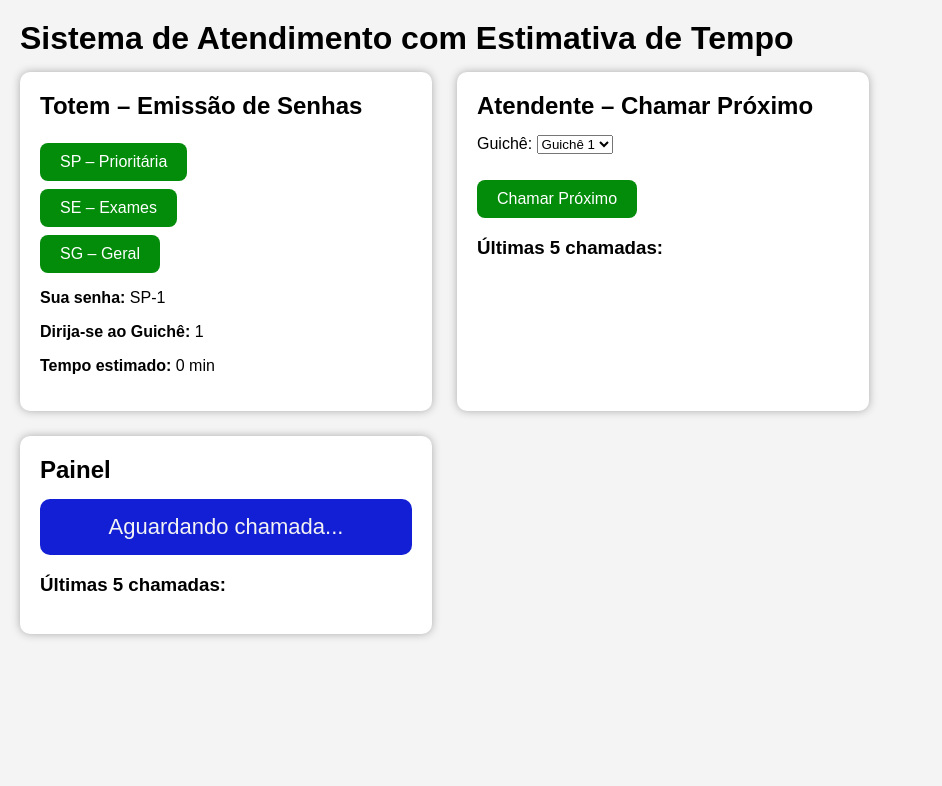
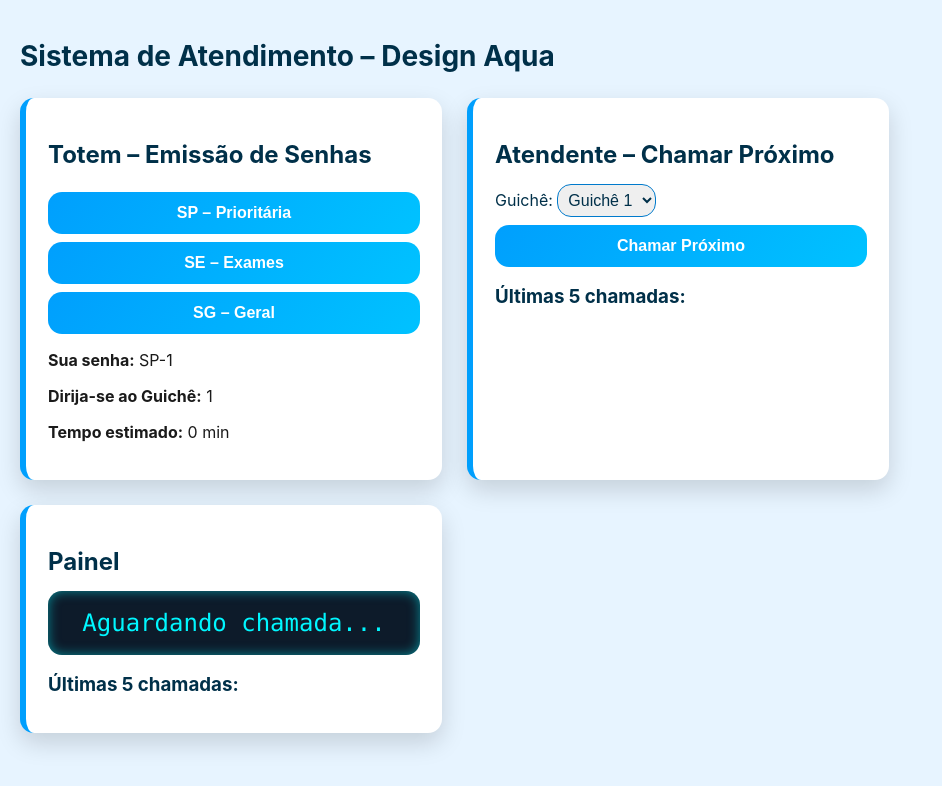
Before and after one commit to kelthuzadeoq-ship-it/WEB_TICKET, a plain HTML site: page INDEX.HTML in a window 1280 px wide. Both pictures are taken after a click on the button "SP – Prioritária". Shown: the whole page, without its empty margins (0-942 px from the left). Drawn offline with Linux system fonts and the light colour scheme.

Commit message:
Refactor HTML structure and styles in INDEX.HTML

```diff
--- a/INDEX.HTML
+++ b/INDEX.HTML
@@ -1,102 +1,152 @@
-<!DOCTYPE html> <!-- Declara o tipo do documento como HTML5 -->
-<html lang="pt-br"> <!-- Define o idioma da página -->
-
-<head> <!-- Cabeçalho do documento -->
-<meta charset="UTF-8"> <!-- Codificação UTF-8 -->
-<title>Sistema de Atendimento com Estimativa de Tempo</title> <!-- Título da aba -->
+<!DOCTYPE html>
+<html lang="pt-br">
+<head>
+<meta charset="UTF-8">
+<title>Sistema de Atendimento – Design Aqua</title>
 
 <style>
 
-body { /* Corpo da página */
-    font-family: Arial, sans-serif; /* Fonte padrão */
-    background: #f4f4f4; /* Fundo cinza claro */
-    margin: 0; /* Remove margem padrão */
-    padding: 20px; /* Espaçamento interno */
+:root {
+    --bg: #e7f4ff;
+    --card: #ffffff;
+    --radius: 14px;
+
+    --btn1: #009ffd;
+    --btn1-hover: #0077c2;
+
+    --painel-bg: #0d1b2a;
+    --painel-text: #00f7ff;
+
+    --sp: #d90429;
+    --se: #0066ff;
+    --sg: #8f00ff;
+
+    --text: #1a1a1a;
+    --title: #003049;
 }
 
-h1, h2 { /* Títulos */
-    margin: 0 0 15px 0; /* Margem inferior */
+body {
+    font-family: "Inter", Arial, sans-serif;
+    background: var(--bg);
+    margin: 0;
+    padding: 20px;
+    color: var(--text);
 }
 
-.container { /* Container principal */
-    display: flex; /* Flexbox layout */
-    gap: 25px; /* Espaçamento entre boxes */
-    flex-wrap: wrap; /* Quebra linha em telas pequenas */
+h1 {
+    font-size: 28px;
+    margin-bottom: 25px;
+    color: var(--title);
+    font-weight: 700;
 }
 
-.box { /* Caixa de cada seção */
-    background: #ffffff; /* Fundo branco */
-    padding: 20px; /* Espaçamento interno */
-    width: 30%; /* Largura da caixa */
-    min-width: 300px; /* Largura mínima */
-    border-radius: 10px; /* Cantos arredondados */
-    box-shadow: 0 0 8px #aaa; /* Sombra */
+h2, h3 {
+    margin-bottom: 15px;
+    color: var(--title);
 }
 
-button { /* Botões */
-    padding: 10px 20px;
-    margin-top: 8px;
-    cursor: pointer;
-    background: #038b0a;
-    color: white;
-    border: none;
-    border-radius: 8px;
-    font-size: 16px;
+.container {
+    display: flex;
+    gap: 25px;
+    flex-wrap: wrap;
 }
 
-button:hover { /* Efeito hover */
-    background: #e3ff41;
+.box {
+    background: var(--card);
+    padding: 22px;
+    width: 30%;
+    min-width: 330px;
+    border-radius: var(--radius);
+    box-shadow: 0 10px 25px rgba(0,0,0,0.15);
+    border-left: 6px solid #009ffd;
+    transition: 0.25s ease;
 }
 
-.painel-senha { /* Painel digital */
-    background: rgb(18, 31, 212);
-    color: rgb(243, 243, 243);
-    font-size: 22px;
-    padding: 15px;
-    border-radius: 10px;
-    margin-top: 10px;
-    text-align: center;
+.box:hover {
+    transform: translateY(-4px);
+    box-shadow: 0 15px 35px rgba(0,0,0,0.25);
 }
 
-#ultimaSenha, #tempoEstimado, #ultimasChamadas { /* IDs para informações dinâmicas */
-    margin-top: 10px;
+button {
+    width: 100%;
+    padding: 12px;
+    margin-top: 8px;
     font-size: 16px;
+    border-radius: var(--radius);
+    border: none;
+    cursor: pointer;
+    background: linear-gradient(130deg, #009ffd, #00c2ff);
+    color: #fff;
+    font-weight: 600;
+    transition: 0.3s ease;
 }
 
-ul { /* Lista de últimas chamadas */
-    list-style: none; /* Remove marcadores */
+button:hover {
+    background: linear-gradient(130deg, #007acc, #0097d0);
+    transform: scale(1.03);
+}
+
+.painel-senha {
+    background: var(--painel-bg);
+    color: var(--painel-text);
+    padding: 18px;
+    text-align: center;
+    font-size: 24px;
+    border-radius: var(--radius);
+    margin-top: 10px;
+    font-family: Consolas, monospace;
+    box-shadow: inset 0 0 12px rgba(0,247,255,0.5);
+}
+
+ul {
+    list-style: none;
     padding: 0;
     margin: 0;
 }
 
-/* ================== NOVAS CLASSES PARA CORES ================== */
-.sp { color: red; } /* SP (Prioritária) → vermelho */
-.se { color: blue; } /* SE (Exames) → azul */
-.sg { color: rgb(75, 11, 224); } /* SG (Geral) → verde */
+ul li {
+    padding: 6px 0;
+    font-size: 16px;
+    border-bottom: 1px solid #e5e5e5;
+}
+
+.sp { color: var(--sp); font-weight: bold; }
+.se { color: var(--se); font-weight: bold; }
+.sg { color: var(--sg); font-weight: bold; }
+
+label, select {
+    font-size: 16px;
+    color: var(--title);
+}
+
+select {
+    padding: 6px;
+    border-radius: var(--radius);
+    border: 1px solid #007acc;
+}
 
 </style>
-
 </head>
 
-<body> <!-- Corpo da página -->
+<body>
 
-<h1>Sistema de Atendimento com Estimativa de Tempo</h1> <!-- Título -->
+<h1>Sistema de Atendimento – Design Aqua</h1>
 
-<div class="container"> <!-- Container principal -->
+<div class="container">
 
-    <!-- TOTEM (AC) -->
+    <!-- TOTEM -->
     <div class="box">
         <h2>Totem – Emissão de Senhas</h2>
 
-        <button onclick="emitirSenha('SP')">SP – Prioritária</button><br>
-        <button onclick="emitirSenha('SE')">SE – Exames</button><br>
+        <button onclick="emitirSenha('SP')">SP – Prioritária</button>
+        <button onclick="emitirSenha('SE')">SE – Exames</button>
         <button onclick="emitirSenha('SG')">SG – Geral</button>
 
-        <div id="ultimaSenha"></div> <!-- Exibe a senha emitida -->
-        <div id="tempoEstimado"></div> <!-- Exibe tempo estimado -->
+        <div id="ultimaSenha"></div>
+        <div id="tempoEstimado"></div>
     </div>
 
-    <!-- ATENDENTE (AA) -->
+    <!-- ATENDENTE -->
     <div class="box">
         <h2>Atendente – Chamar Próximo</h2>
 
@@ -106,18 +156,15 @@ ul { /* Lista de últimas chamadas */
             <option value="2">Guichê 2</option>
         </select>
 
-        <br><br>
-
         <button onclick="chamarProximo()">Chamar Próximo</button>
 
-        <div id="chamadaAtendente"></div> <!-- Senha chamada no guichê -->
-        <div id="ultimasChamadas">
+        <div id="chamadaAtendente"></div>
+
         <h3>Últimas 5 chamadas:</h3>
-            <ul id="listaUltimas"></ul> <!-- Lista das últimas 5 chamadas do atendente -->
-        </div>
+        <ul id="listaUltimas"></ul>
     </div>
 
-    <!-- PAINEL (AS) -->
+    <!-- PAINEL -->
     <div class="box">
         <h2>Painel</h2>
 
@@ -125,173 +172,181 @@ ul { /* Lista de últimas chamadas */
             Aguardando chamada...
         </div>
 
-        <div id="ultimasChamadasPainel">
         <h3>Últimas 5 chamadas:</h3>
-            <ul id="listaUltimasPainel"></ul> <!-- Lista colorida no painel -->
-        </div>
+        <ul id="listaUltimasPainel"></ul>
     </div>
 
 </div>
 
-<script> <!-- Início do JavaScript -->
+<script>
+// FILAS
+let filaSP = [];
+let filaSE = [];
+let filaSG = [];
 
-// FILAS DE SENHAS
-let filaSP = []; // Fila de SP
-let filaSE = []; // Fila de SE
-let filaSG = []; // Fila de SG
-
-// TEMPOS
-let tempos = {}; // Objeto com tempos médios de atendimento
-
-// CONTADORES
-let contador = { SP: 0, SE: 0, SG: 0 }; // Contador de cada tipo de senha
-
-// CICLO DE CHAMADA
+let tempos = {};
+let contador = { SP:0, SE:0, SG:0 };
 let proximoTipo = "SP";
 
-// GUICHÊS
 let guiches = [1,2];
 let indiceGuiche = 0;
 
-// ÚLTIMAS 5 CHAMADAS
-let ultimasChamadas = []; // Para atendente
-let ultimasChamadasPainel = []; // Para painel
+let ultimasChamadas = [];
+let ultimasChamadasPainel = [];
 
-// ================== FUNÇÕES ==================
-
-// FUNÇÃO PARA DEFINIR PRÓXIMO GUICHÊ
+// GUICHÊ
 function proximoGuiche() {
-    let g = guiches[indiceGuiche]; // Pega guichê atual
-    indiceGuiche = (indiceGuiche + 1) % guiches.length; // Atualiza índice para rodízio
-    return g; // Retorna guichê
+    let g = guiches[indiceGuiche];
+    indiceGuiche = (indiceGuiche + 1) % guiches.length;
+    return g;
 }
 
-// GERAR TEMPO MÉDIO
+// TEMPO
 function gerarTM(tipo) {
-    if(tipo==="SP"||tipo==="SE") return Math.random()<=0.95?1:5; // 95% 1min, 5% 5min
-    if(tipo==="SG") return 3 + Math.floor(Math.random()*7)-3; // SG 0~6min
+    if(tipo==="SP" || tipo==="SE") return Math.random() <= 0.95 ? 1 : 5;
+    if(tipo==="SG") return Math.floor(Math.random()*7);
 }
 
 // EMITIR SENHA
 function emitirSenha(tipo) {
-    contador[tipo]++; // Incrementa contador
-    let senha = tipo+"-"+contador[tipo]; // Formata senha
 
-    // Adiciona à fila
+    contador[tipo]++;
+    let senha = `${tipo}-${contador[tipo]}`;
+
     if(tipo==="SP") filaSP.push(senha);
     if(tipo==="SE") filaSE.push(senha);
     if(tipo==="SG") filaSG.push(senha);
 
-    tempos[senha] = gerarTM(tipo); // Guarda tempo da senha
-    let guiche = proximoGuiche(); // Define guichê
+    tempos[senha] = gerarTM(tipo);
 
-    // Atualiza Totem
+    let guiche = proximoGuiche();
+
     document.getElementById("ultimaSenha").innerHTML =
     `<p><strong>Sua senha:</strong> ${senha}</p>
      <p><strong>Dirija-se ao Guichê:</strong> ${guiche}</p>`;
 
-    let tempo = calcularTempoEspera(senha); // Calcula tempo estimado
+    let tempo = calcularTempoEspera(senha);
+
     document.getElementById("tempoEstimado").innerHTML =
     `<p><strong>Tempo estimado:</strong> ${tempo} min</p>`;
 }
 
-// CALCULA TEMPO ESTIMADO
+// ESTIMATIVA
 function calcularTempoEspera(senhaTarget) {
-    let filaSimulada = { SP:[...filaSP], SE:[...filaSE], SG:[...filaSG] };
-    let tipoCiclo = proximoTipo;
-    let totalTempo = 0;
 
-    while(true) {
+    let sim = {
+        SP:[...filaSP],
+        SE:[...filaSE],
+        SG:[...filaSG]
+    };
+
+    let tipo = proximoTipo;
+    let total = 0;
+
+    while(true){
         let senha = null;
 
-        if(tipoCiclo==="SP") {
-            if(filaSimulada.SP.length>0) { senha=filaSimulada.SP.shift(); tipoCiclo="SESG"; }
-            else tipoCiclo="SESG";
+        if(tipo==="SP"){
+            if(sim.SP.length>0){
+                senha = sim.SP.shift();
+            }
+            tipo = "SESG";
         }
 
-        if(!senha && tipoCiclo==="SESG") {
-            if(filaSimulada.SE.length>0) { senha=filaSimulada.SE.shift(); tipoCiclo="SP"; }
-            else if(filaSimulada.SG.length>0) { senha=filaSimulada.SG.shift(); tipoCiclo="SP"; }
+        if(!senha && tipo==="SESG"){
+            if(sim.SE.length>0) senha = sim.SE.shift();
+            else if(sim.SG.length>0) senha = sim.SG.shift();
+            tipo = "SP";
         }
 
         if(!senha) break;
-        if(senha===senhaTarget) return totalTempo;
 
-        totalTempo += tempos[senha];
+        if(senha === senhaTarget) return total;
+
+        total += tempos[senha];
+    }
+    return total;
 }
 
-    return totalTempo;
-}
+// CHAMAR
+function chamarProximo() {
 
-// CHAMAR PRÓXIMO
-function chamarProximo() {
     let guiche = document.getElementById("guiche").value;
     let senha = obterProximaSenha();
 
-    if(!senha) { alert("Nenhuma senha na fila."); return; }
+    if(!senha){
+        alert("Nenhuma senha na fila.");
+        return;
+    }
 
-    // Atualiza painel principal
     document.getElementById("painelDisplay").innerHTML =
     `Senha: <strong>${senha}</strong><br>Guichê: <strong>${guiche}</strong>`;
 
-    // Atualiza área do atendente
     document.getElementById("chamadaAtendente").innerHTML =
     `<p><strong>${senha}</strong> chamado ao Guichê <strong>${guiche}</strong>.</p>`;
 
-    // Adiciona na lista de últimas chamadas atendente
-    ultimasChamadas.unshift({senha: senha, guiche: guiche}); // Adiciona no início
-    ultimasChamadas = ultimasChamadas.slice(0,5); // Mantém apenas últimos 5
-    atualizarListaUltimas(); // Atualiza HTML do atendente
+    ultimasChamadas.unshift({senha, guiche});
+    ultimasChamadas = ultimasChamadas.slice(0,5);
+    atualizarListaUltimas();
 
-    // Adiciona na lista do painel
-    ultimasChamadasPainel.unshift({senha: senha, guiche: guiche});
+    ultimasChamadasPainel.unshift({senha, guiche});
     ultimasChamadasPainel = ultimasChamadasPainel.slice(0,5);
-    atualizarListaPainel(); // Atualiza HTML do painel
+    atualizarListaPainel();
 }
 
-// OBTER PRÓXIMA SENHA
+// PRÓXIMA SENHA
 function obterProximaSenha() {
-    if(proximoTipo==="SP") {
-        if(filaSP.length>0) { proximoTipo="SESG"; return filaSP.shift(); }
+
+    if(proximoTipo==="SP"){
+        if(filaSP.length>0){
+            proximoTipo="SESG";
+            return filaSP.shift();
+        }
         proximoTipo="SESG";
     }
 
-    if(proximoTipo==="SESG") {
-        if(filaSE.length>0) { proximoTipo="SP"; return filaSE.shift(); }
-        if(filaSG.length>0) { proximoTipo="SP"; return filaSG.shift(); }
+    if(proximoTipo==="SESG"){
+        if(filaSE.length>0){
+            proximoTipo="SP";
+            return filaSE.shift();
+        }
+        if(filaSG.length>0){
+            proximoTipo="SP";
+            return filaSG.shift();
+        }
     }
 
     return null;
 }
 
-// ================== ATUALIZAR LISTA ATENDENTE ==================
+// LISTA ATENDENTE
 function atualizarListaUltimas() {
+
     let lista = document.getElementById("listaUltimas");
     lista.innerHTML = "";
-    ultimasChamadas.forEach(function(item) {
-        let li = document.createElement("li"); // Cria elemento <li>
-        li.textContent = `${item.senha} - Guichê ${item.guiche}`; // Conteúdo da lista
-        lista.appendChild(li); // Adiciona à lista
+
+    ultimasChamadas.forEach(item=>{
+        let li = document.createElement("li");
+        li.textContent = `${item.senha} - Guichê ${item.guiche}`;
+        lista.appendChild(li);
     });
 }
 
-// ================== ATUALIZAR LISTA PAINEL COM CORES ==================
-function atualizarListaPainel() {
+// LISTA PAINEL
+function atualizarListaPainel(){
+
     let lista = document.getElementById("listaUltimasPainel");
-    lista.innerHTML = ""; // Limpa lista
+    lista.innerHTML = "";
 
-    ultimasChamadasPainel.forEach(function(item) {
-        let li = document.createElement("li"); // Cria elemento <li>
-
-        // Adiciona conteúdo
+    ultimasChamadasPainel.forEach(item=>{
+        let li = document.createElement("li");
         li.textContent = `${item.senha} - Guichê ${item.guiche}`;
 
-        // Define cor de acordo com o tipo da senha
-        if(item.senha.startsWith("SP")) li.className = "sp"; // SP → vermelho
-        if(item.senha.startsWith("SE")) li.className = "se"; // SE → azul
-        if(item.senha.startsWith("SG")) li.className = "sg"; // SG → verde
+        if(item.senha.startsWith("SP")) li.className = "sp";
+        if(item.senha.startsWith("SE")) li.className = "se";
+        if(item.senha.startsWith("SG")) li.className = "sg";
 
-        lista.appendChild(li); // Adiciona à lista do painel
+        lista.appendChild(li);
     });
 }
 
```
Lines whose indentation alone changed are shown as unchanged.
